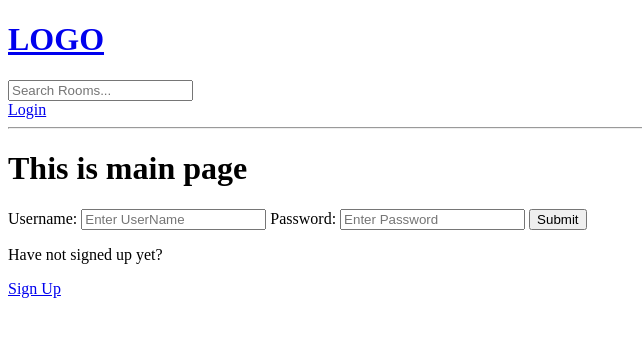
After one commit to vickytilotia/Study_Discord_Django_App, a Django app: page /login/ in a window 1280 px wide. The commit adds this page. Shown: the top 337 px of the page, without its empty margins (0-642 px from the left). Run offline with Django 3.2, Linux system fonts and the light colour scheme.

Commit message:
login, register, logout completed

```diff
--- a/study/templates/study/home.html
+++ b/study/templates/study/home.html
@@ -31,14 +31,18 @@
     </div>
 
     <div>
+        <h5>{{room_count}} rooms available</h5>
         <a href="{%url 'create-room' %}">Create Room</a>
 
         <div>
             {% for room in rooms%}
 
             <div>
+
+                {% if request.user == room.host %}
                 <a href="{% url 'update-room' room.id %}">Edit</a>
                 <a href="{% url 'delete-room' room.id %}">Delete</a>
+                {% endif %}
                 <span>@{{room.host.username}}</span>
                 <h5>{{room.id}}-- <a href="{% url 'room' room.id %}">{{room.name}}</a></h5>
                 <small>{{room.topic.name}}</small>
--- /dev/null
+++ b/study/templates/study/login_register.html
@@ -0,0 +1,42 @@
+{% extends 'main.html' %}
+
+{% block content %}
+
+
+{% if page == "login"%}
+<div>
+    <form method="POST"  action="">
+        {% csrf_token %}
+
+        <label for="">Username:</label>
+        <input type="text" name='username' placeholder="Enter UserName">
+
+        <label for="">Password:</label>
+        <input type="password" name='password' placeholder="Enter Password">
+
+        <input type="submit" value="Submit" />
+    </form>
+
+    <p>Have not signed up yet?</p>
+    <a href="{% url 'register' %}" >Sign Up</a>
+
+</div>
+{% else%}
+
+<div>
+    <form method="POST"  action="">
+        {% csrf_token %}
+
+        {{form.as_p}}
+
+        <input type="submit" value="Register" />
+    </form>
+
+    <p>already Registered?</p>
+    <a href="{% url 'login' %}" >Login</a>
+
+</div>
+
+{% endif %}
+
+{% endblock %}
--- a/study/urls.py
+++ b/study/urls.py
@@ -5,6 +5,9 @@ from . import views
 
 
 urlpatterns = [
+    path('login/', views.loginPage, name="login"),
+    path('register/', views.registerPage, name="register"),
+    path('logout/', views.logoutUser, name="logout"),
     path('', views.home, name="home"),
     path('room/<str:pk>/', views.room, name="room"),
     path('create-room/', views.createRoom, name="create-room"),
--- a/study/views.py
+++ b/study/views.py
@@ -1,9 +1,73 @@
 from django.shortcuts import render,redirect
+from django.http import HttpResponse
 from .models import Room,Topic,Message
+from django.db.models import Q
+from .forms import RoomForm
+from django.contrib.auth import authenticate, login, logout
+from django.contrib.auth.models import User
+# for django flash messages
+from django.contrib import messages
 
-from .forms import RoomForm
+from django.contrib.auth.decorators import login_required
+
+from django.contrib.auth.forms import UserCreationForm
 
 
+def loginPage(request):
+
+    page ='login'
+
+    # stop user from accessing login url if already loggedIn
+    if request.user.is_authenticated:
+        return redirect('home')
+
+
+    if request.method=="POST":
+        username = request.POST.get('username').lower()
+        password = request.POST.get('password')
+
+        try:
+            user =User.objects.get(username=username)
+        except:
+            messages.error(request, 'User does NOT exist!!')
+
+        user = authenticate(username=username, password =password)
+
+        if user is not None:
+            login(request, user)
+            return redirect('home')
+        else:
+            messages.error(request, 'Username or Password does NOT exist!!')
+
+
+
+    context= {'page':page}
+    return render(request, 'study/login_register.html', context)
+
+def registerPage(request):
+    page = 'register'
+    form = UserCreationForm()
+
+    if request.method == 'POST':
+        form = UserCreationForm(request.POST)
+        if form.is_valid():
+            user= form.save(commit=False)
+            # commit =  false, we are freezing the user before saving so that
+            # we can access the user values right here
+
+            user.username = user.username.lower()
+            user.save()
+            login(request, user)
+            return redirect('home')
+        else:
+            messages.error(request, 'An error occured during the registration')
+
+    context ={'page':page, 'form': form}
+    return render(request, 'study/login_register.html', context)
+
+def logoutUser(request):
+    logout(request)
+    return redirect('home')
 
 def home(request):
     # Set q ='' if it is none
@@ -12,11 +76,19 @@ def home(request):
     # i stands for case insensitivity
     # Now when q=''or None then empty string match with all the topic name
     # so that filter return all the room objects
-    rooms= Room.objects.filter(topic__name__icontains=q)
+    # rooms= Room.objects.filter(topic__name__icontains=q)
+
+    # Now we update it to dynamic search so that it will take otherparameters also
+    rooms= Room.objects.filter(
+        Q(topic__name__icontains=q) |
+        Q(name__icontains=q) |
+        Q(description__icontains=q)
+                            )
 
     topics = Topic.objects.all()
+    room_count = rooms.count()
 
-    context = {'rooms':rooms, 'topics':topics}
+    context = {'rooms':rooms, 'topics':topics, 'room_count':room_count}
     return render(request, 'study/home.html', context)
 
 
@@ -26,6 +98,7 @@ def room(request,pk):
     return render(request, 'study/room.html', context)
 
 
+@login_required(login_url='login')
 def createRoom(request):
     form =  RoomForm()
     if request.method=='POST':
@@ -38,9 +111,13 @@ def createRoom(request):
     return render(request, 'study/room_form.html', context)
 
 
+@login_required(login_url='login')
 def updateRoom(request,pk):
     room = Room.objects.get(id=pk)
     form = RoomForm(instance = room)
+
+    if request.user != room.host:
+        return httpResponse(' You are not allowed here')
 
     if request.method =="POST":
         form = RoomForm(request.POST, instance = room)
@@ -51,6 +128,8 @@ def updateRoom(request,pk):
     context ={'form': form}
     return render(request, 'study/room_form.html', context)
 
+
+@login_required(login_url='login')
 def deleteRoom(request,pk):
     room = Room.objects.get(id=pk)
     if request.method=='POST':
--- a/templates/main.html
+++ b/templates/main.html
@@ -2,6 +2,7 @@
 
 <!DOCTYPE html>
 <html lang="en">
+
 <head>
     <meta charset="UTF-8">
     <meta http-equiv="X-UA-Compatible" content="IE=edge">
@@ -12,11 +13,21 @@
     {% endblock %}
 
 </head>
+
 <body>
+    {% include 'navbar.html' %}
+    <h1>This is main page</h1>
 
-    <h1>This is main page</h1>
+    {% if messages %}
+    <ul class="messages">
+        {% for message in messages %}
+        <li{% if message.tags %} class="{{ message.tags }}" {% endif %}>{{ message }}</li>
+            {% endfor %}
+    </ul>
+    {% endif %}
 
     {% block content %}
     {% endblock %}
 </body>
+
 </html>
--- /dev/null
+++ b/templates/navbar.html
@@ -0,0 +1,15 @@
+<a href="/" >
+    <h1>LOGO</h1>
+</a>
+
+<form method ="GET" action="{% url 'home' %}">
+    <input type="text" name="q" placeholder="Search Rooms..." />
+</form>
+
+{% if request.user.is_authenticated %}
+<p> Hello {{request.user}}</p>
+<a href="{% url 'logout' %}" >LogOut</a>
+{% else %}
+<a href="{% url 'login' %}" >Login</a>
+{% endif %}
+<hr>
```
Also changed, not shown: db.sqlite3.
